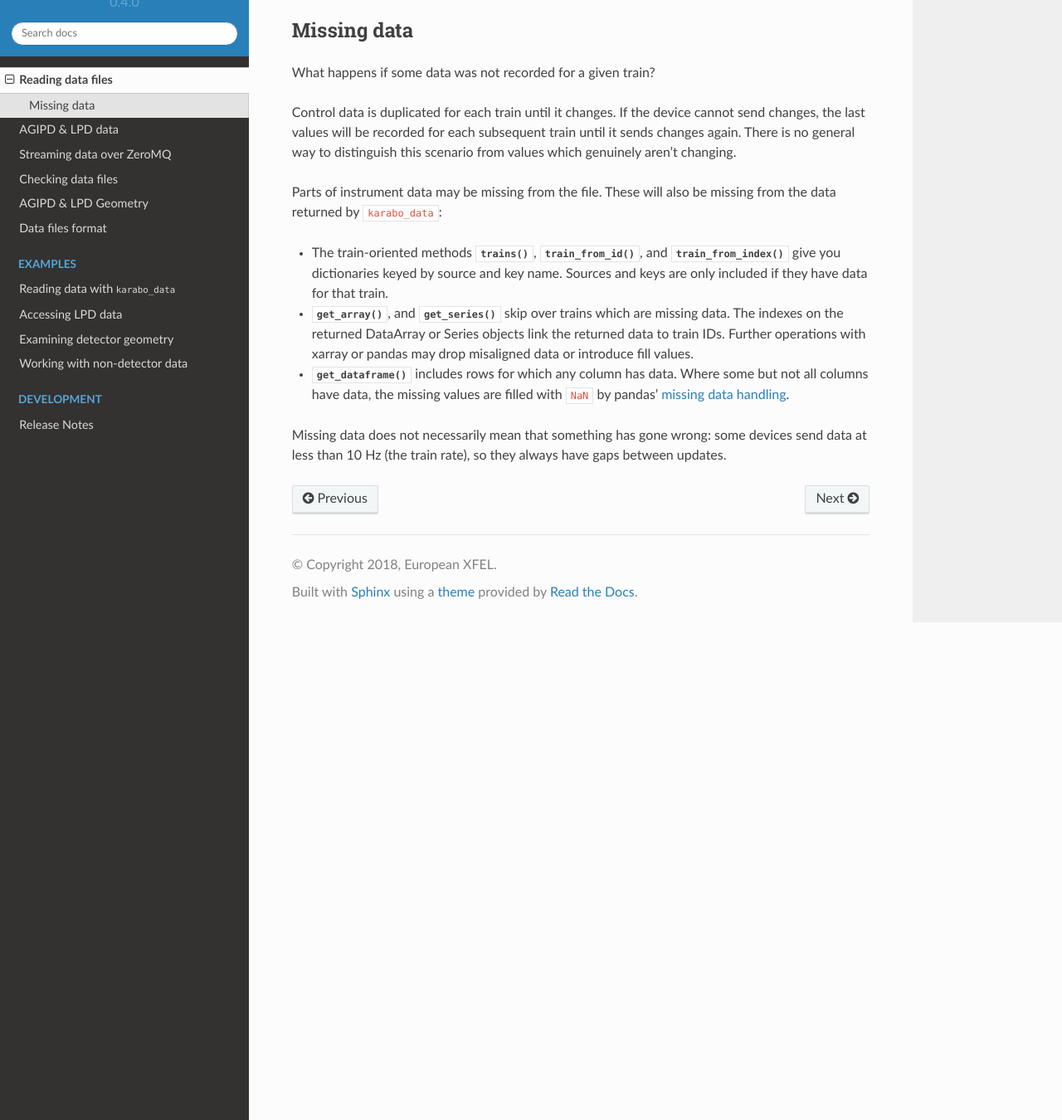
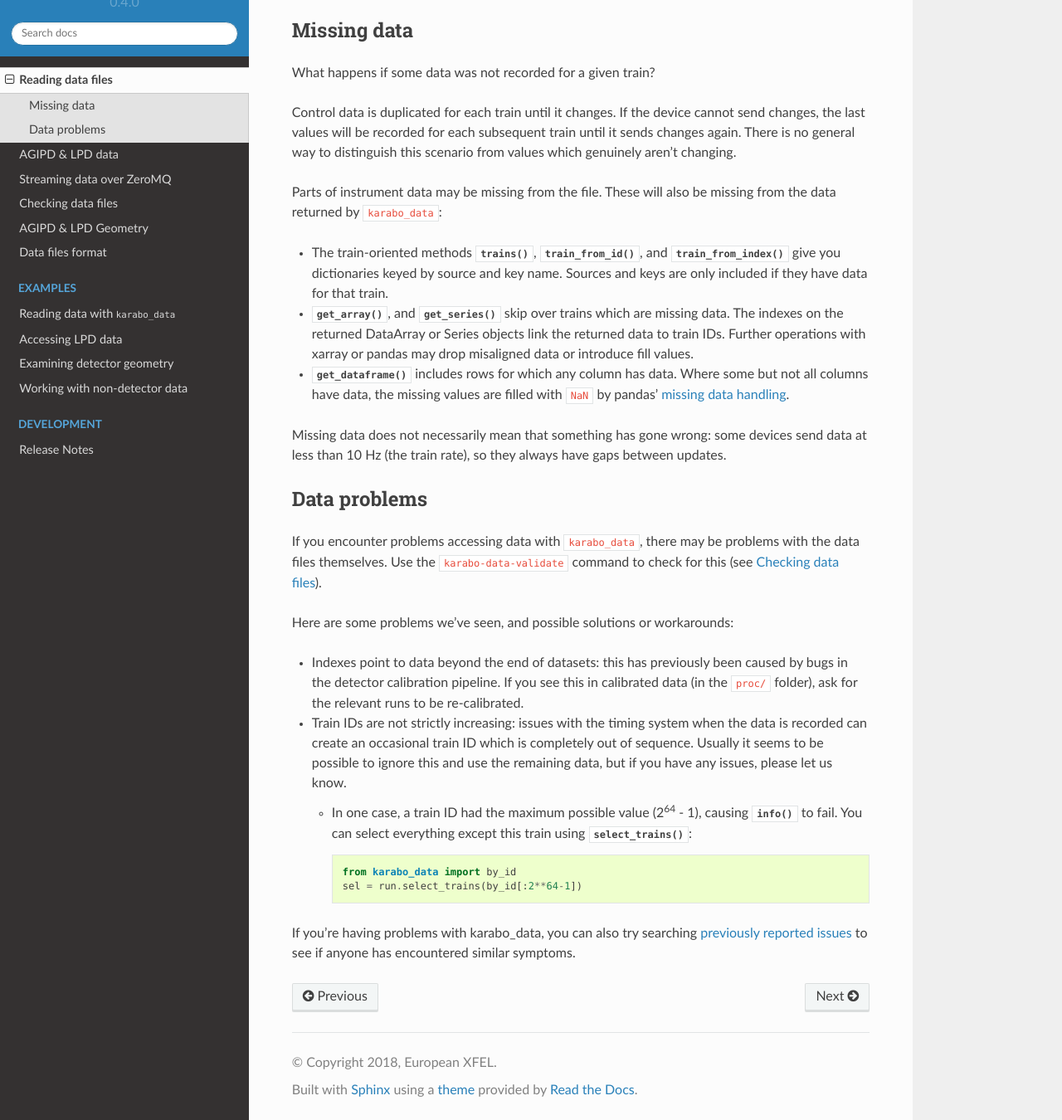
Before and after one commit to European-XFEL/karabo_data, a Sphinx documentation site: the page built from docs/reading_files.rst, in a window 1280 px wide and 1400 px high, scrolled down 682 px, cut to the strip 50-1400 px from the top of the window. Shown: the whole strip at 83% size. Built offline with Sphinx 7.4.7 and the Read the Docs theme 2.0.0, drawn with Linux system fonts in a browser that asks for light colours; pages that are not in the unit, such as notebooks, are missing from menus.

Commit message:
Add documentation on how to check and work around data problems

```diff
--- a/docs/reading_files.rst
+++ b/docs/reading_files.rst
@@ -39,6 +39,8 @@ including the main detectors, record data more frequently.
       This is the union of the two sets above.
 
    .. automethod:: keys_for_source
+
+   .. automethod:: info
 
    .. automethod:: trains
 
@@ -96,3 +98,33 @@ missing from the data returned by ``karabo_data``:
 Missing data does not necessarily mean that something has gone wrong:
 some devices send data at less than 10 Hz (the train rate), so they always
 have gaps between updates.
+
+Data problems
+-------------
+
+If you encounter problems accessing data with ``karabo_data``, there may be
+problems with the data files themselves. Use the ``karabo-data-validate``
+command to check for this (see :doc:`validation`).
+
+Here are some problems we've seen, and possible solutions or workarounds:
+
+- Indexes point to data beyond the end of datasets:
+  this has previously been caused by bugs in the detector calibration pipeline.
+  If you see this in calibrated data (in the ``proc/`` folder),
+  ask for the relevant runs to be re-calibrated.
+- Train IDs are not strictly increasing:
+  issues with the timing system when the data is recorded can create an
+  occasional train ID which is completely out of sequence.
+  Usually it seems to be possible to ignore this and use the remaining data,
+  but if you have any issues, please let us know.
+
+  - In one case, a train ID had the maximum possible value (2\ :sup:`64` - 1),
+    causing :meth:`~.info` to fail. You can select everything except this train
+    using :meth:`~.select_trains`::
+
+        from karabo_data import by_id
+        sel = run.select_trains(by_id[:2**64-1])
+
+If you're having problems with karabo_data, you can also try searching
+`previously reported issues <https://github.com/European-XFEL/karabo_data/issues?q=is%3Aissue>`_
+to see if anyone has encountered similar symptoms.
```
Also changed, not shown: 1 other file.
